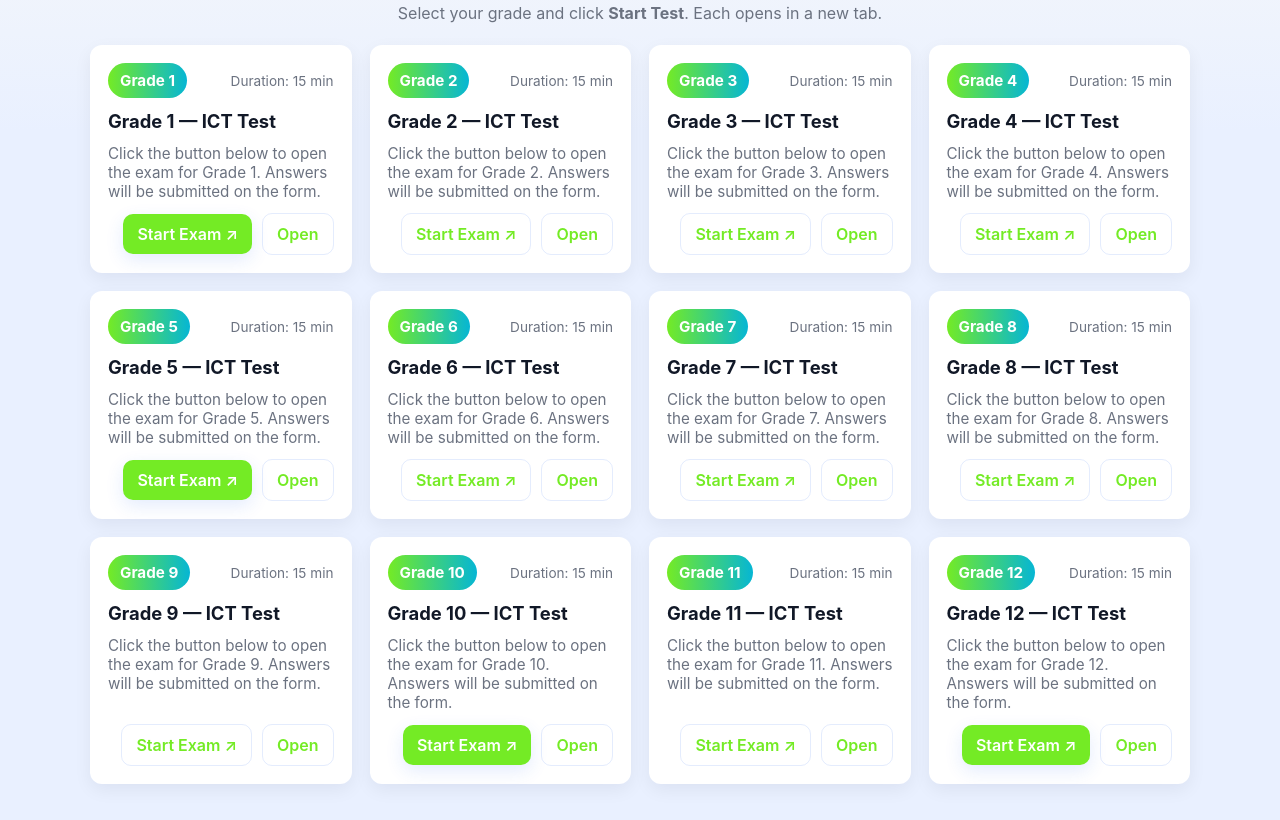
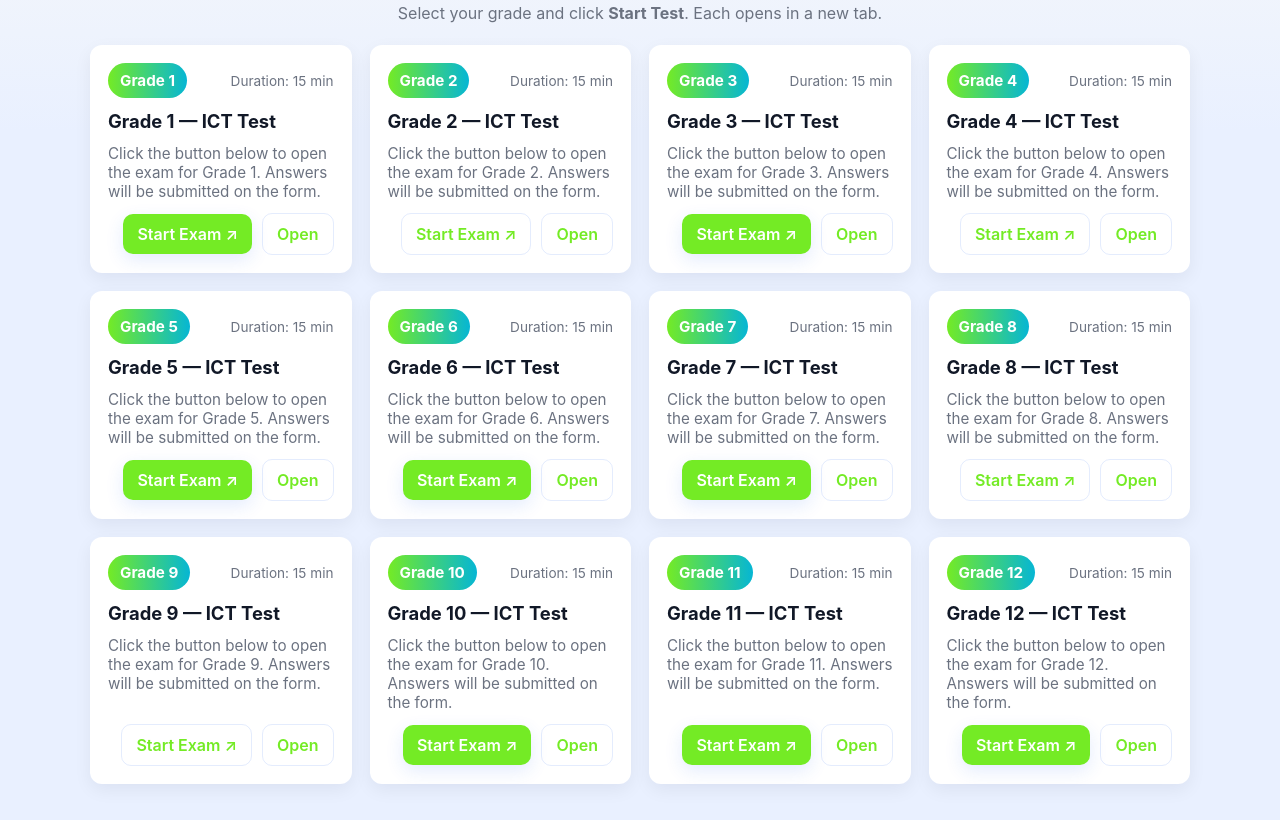
Before and after one commit to kadrawi-kalil/sept-test-2026, a plain HTML site: page index.html in a window 1280 px wide. Shown: the part 68-888 px from the top of the page. Drawn offline with Linux system fonts and the light colour scheme.

Commit message:
Add URLs for grades 3, 6, 7, and 11

```diff
--- a/index.html
+++ b/index.html
@@ -212,15 +212,15 @@
         },
         {
           grade: 3,
-          url: "",
+          url: "https://forms.gle/x23rWTLmGk5uUs7z9",
         },
         {
           grade: 4,
           url: "",
         },
         { grade: 5, url: "https://forms.gle/TJRydDCyy9R49YhX6" },
-        { grade: 6, url: "" },
-        { grade: 7, url: "" },
+        { grade: 6, url: "https://forms.gle/eF2YUHtQUW5uiViJ8" },
+        { grade: 7, url: "https://forms.gle/tFyNWoTsQQ5yZoGV6" },
         {
           grade: 8,
           url: "",
@@ -233,7 +233,7 @@
           grade: 10,
           url: "https://forms.gle/KgDaXFJMjnoN4GFy5",
         },
-        { grade: 11, url: "" },
+        { grade: 11, url: "https://forms.gle/65VJF3xHfVGZSVzE6" },
         { grade: 12, url: "https://forms.gle/ZxHoD6t68YAU7dH76" },
       ];
 
```
